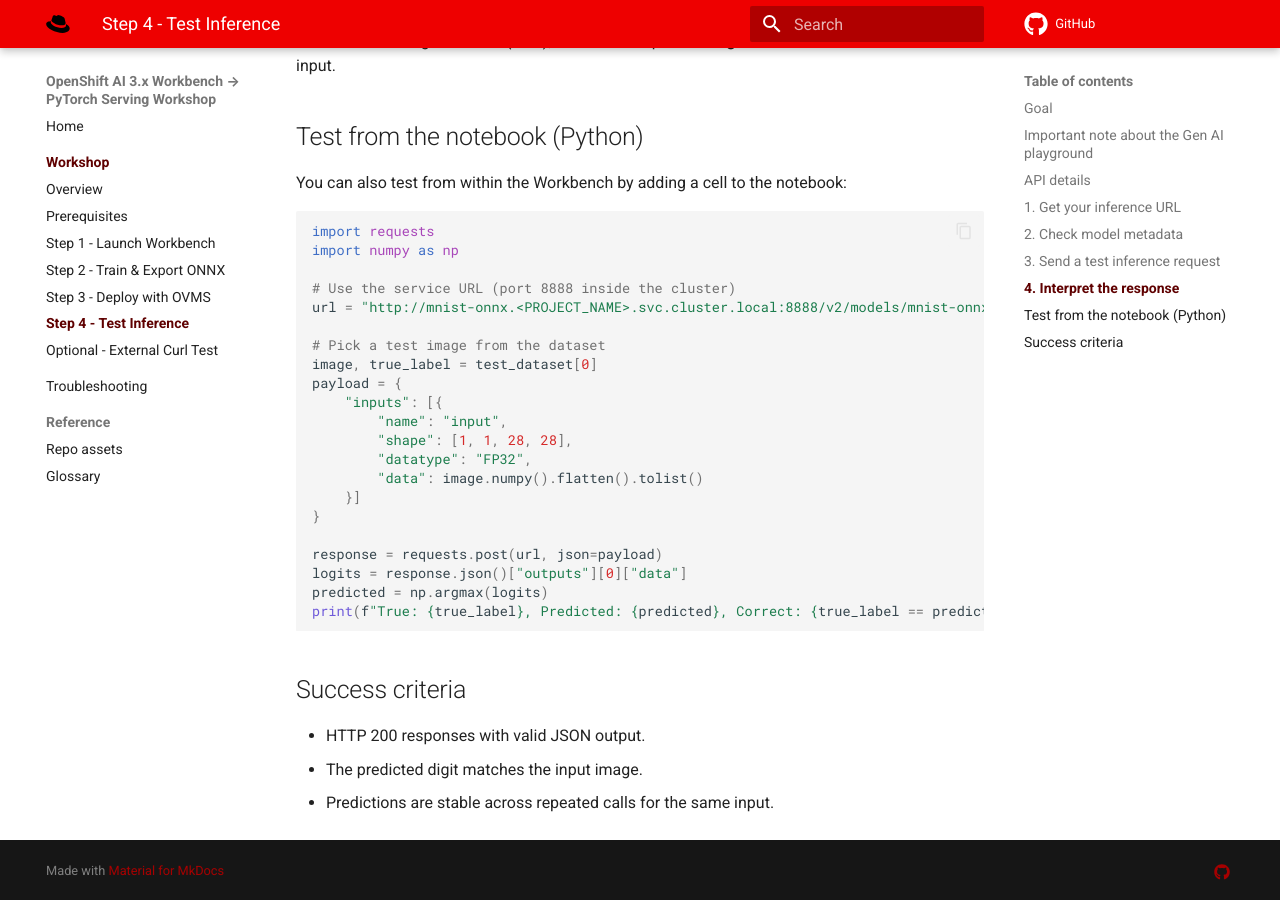
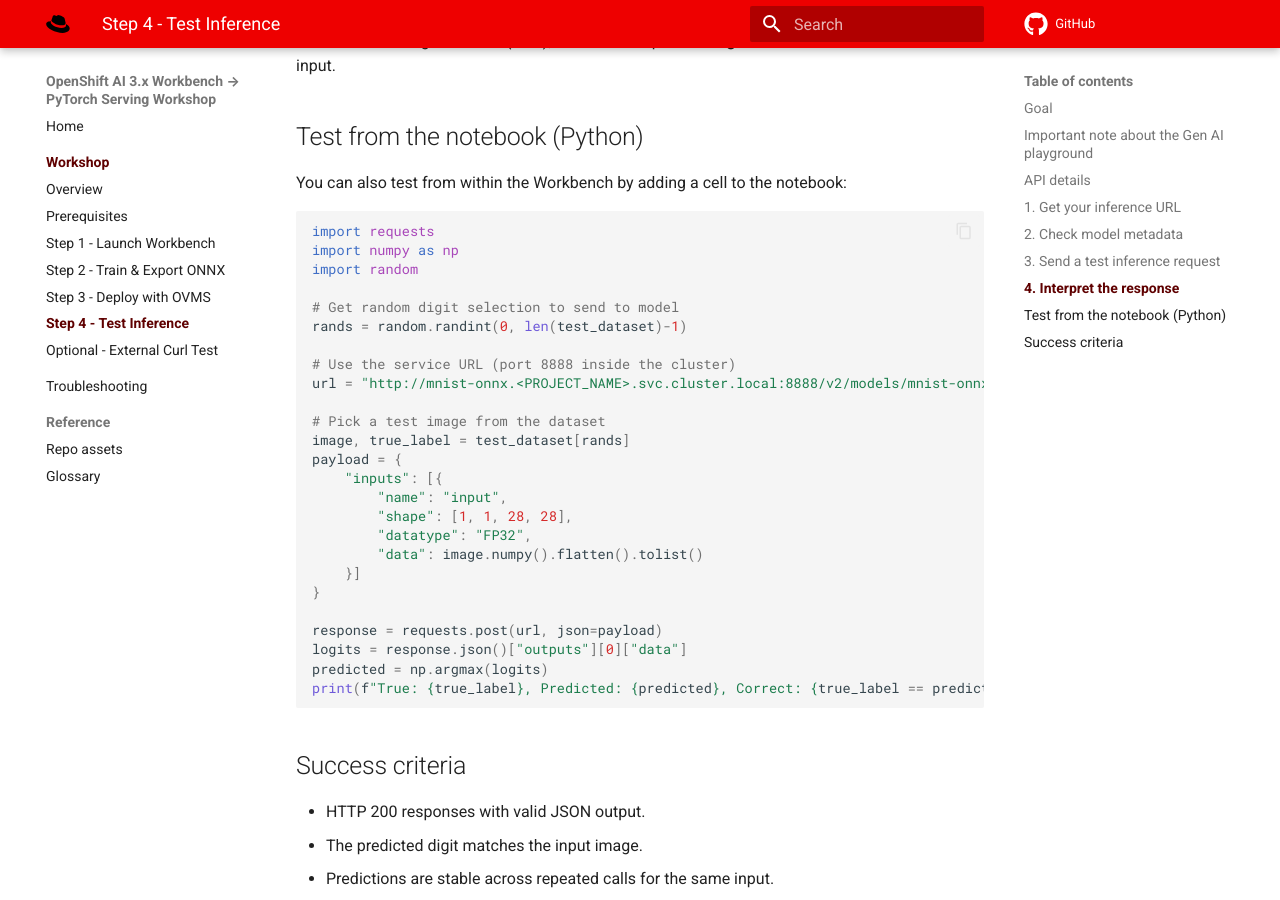
Before and after one commit to rh-aiservices-bu/hello-world-NN, an MkDocs documentation site: the page built from docs/lab/05-test.md, in a window 1280 px wide and 900 px high, scrolled down 2942 px. Built offline with MkDocs 1.6.1 and Material for MkDocs 9.7.7, drawn with Linux system fonts in a browser that asks for light colours; comment, search, counter and statistics services are not loaded.

Commit message:
add: random digit test logic for 4.42

````diff
--- a/docs/lab/05-test.md
+++ b/docs/lab/05-test.md
@@ -144,12 +144,16 @@ You can also test from within the Workbench by adding a cell to the notebook:
 ```python
 import requests
 import numpy as np
+import random
+
+# Get random digit selection to send to model
+rands = random.randint(0, len(test_dataset)-1)
 
 # Use the service URL (port 8888 inside the cluster)
 url = "http://mnist-onnx.<PROJECT_NAME>.svc.cluster.local:8888/v2/models/mnist-onnx/infer"
 
 # Pick a test image from the dataset
-image, true_label = test_dataset[0]
+image, true_label = test_dataset[rands]
 payload = {
     "inputs": [{
         "name": "input",
````
